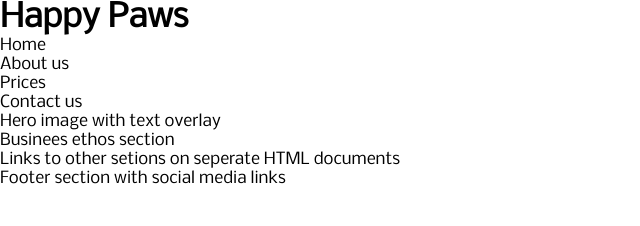
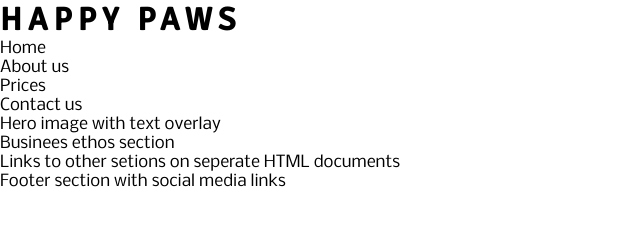
Before and after one commit to JakeDelaney/PP1-Happy-Paws, a plain HTML site: page index.html in a window 1280 px wide. Shown: the whole page, without its empty margins (0-640 px from the left). Drawn offline with Linux system fonts and the light colour scheme.

```diff
--- a/assets/css/style.css
+++ b/assets/css/style.css
@@ -10,3 +10,9 @@
 body{
     font-family: Nobile, sans-serif;
 }
+
+h1, h2{
+    font-family: Signika, sans-serif;
+    text-transform: uppercase;
+    letter-spacing: 6px;
+}
```
Also changed, not shown: about.html (added), contact.html (added), prices.html (added).
